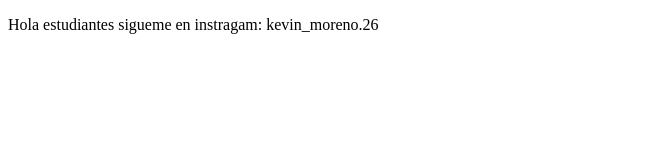
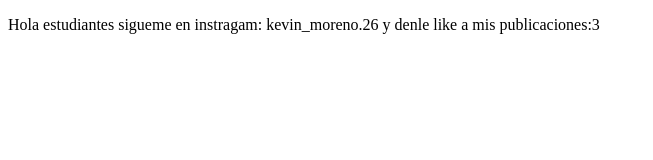
Before and after one commit to themorper/proyectoDemoCursoPrework, a plain HTML site: page index.html in a window 1280 px wide. Shown: the whole page, without its empty margins (0-653 px from the left). Drawn offline with Linux system fonts and the light colour scheme.

Commit message:
cambios agregamos like a publicaciones

```diff
--- a/index.html
+++ b/index.html
@@ -8,7 +8,7 @@
 </head>
 <body>
     <p>
-Hola estudiantes sigueme en instragam: kevin_moreno.26
+Hola estudiantes sigueme en instragam: kevin_moreno.26 y denle like a mis publicaciones:3
 
 </body>
 </html>
```
